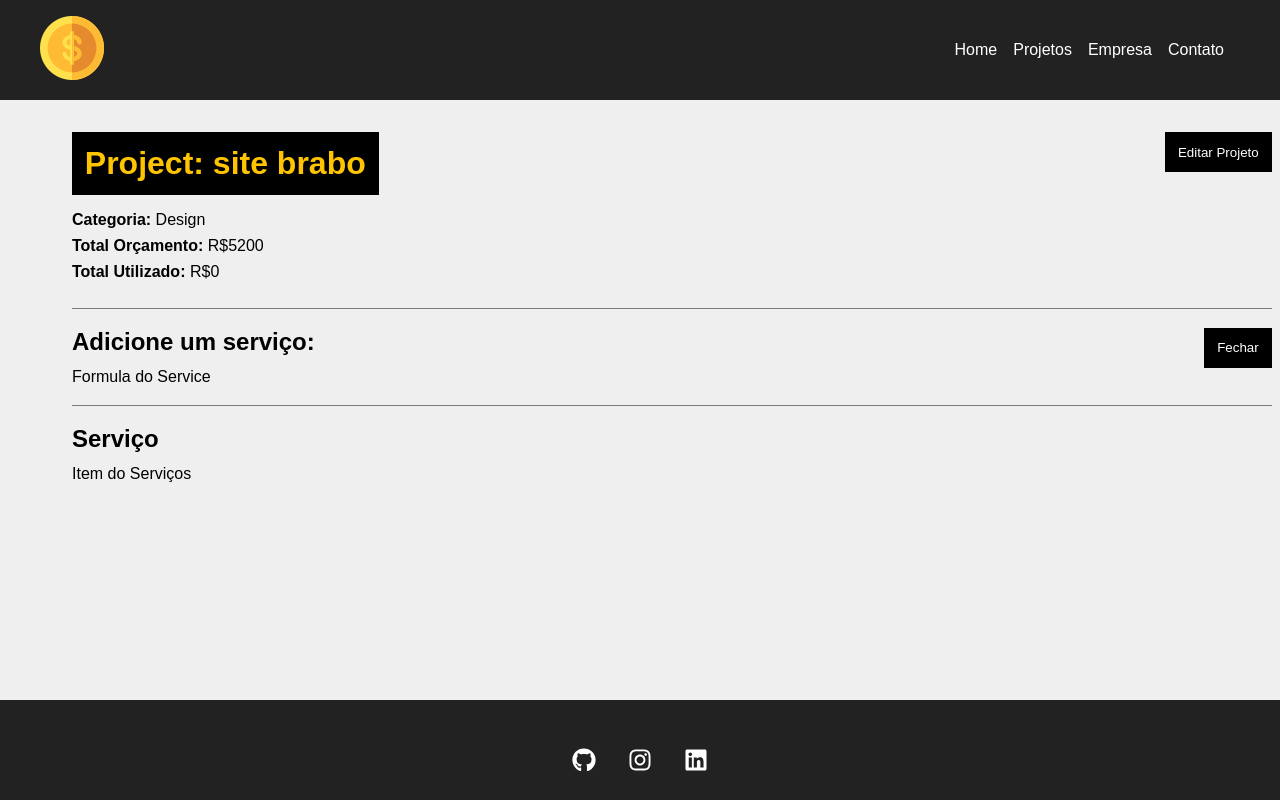
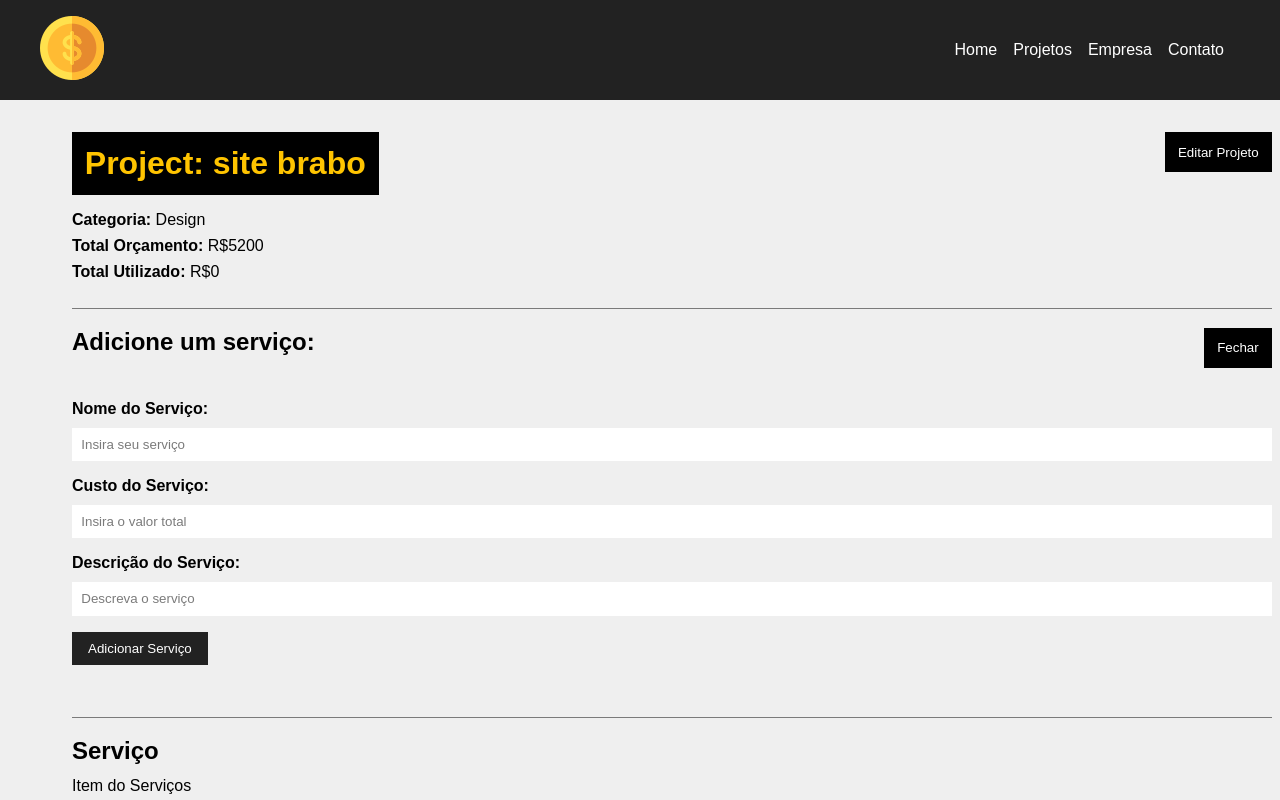
Before and after one commit to devCaiodias/Costs, a React (Create React App) app: page /project/45e7 in a window 1280 px wide. Both pictures are taken after a click on the button "Adicionar serviço". Shown: the top 800 px of the page. Built offline with nearby package versions, Linux system fonts and the light colour scheme; data requests are answered from the project's data file.

Commit message:
Adicionando novos serviços

```diff
--- a/db.json
+++ b/db.json
@@ -8,8 +8,27 @@
         "id": "2",
         "name": "Desenvolvimento"
       },
-      "cost": 0,
-      "services": []
+      "cost": 360,
+      "services": [
+        {
+          "name": "Meu novo serviço ",
+          "cost": "10",
+          "description": "Faz sso",
+          "id": "7ef82e3b-cece-421b-a3ba-8972d530aaca"
+        },
+        {
+          "name": "Meu novo serviço 2",
+          "cost": "100",
+          "description": "Faz sso",
+          "id": "531af5dd-30bd-4254-9e26-29f2ad7e5436"
+        },
+        {
+          "name": "Meu novo serviço 3",
+          "cost": "250",
+          "description": "Faz sso",
+          "id": "1d535649-4f4e-423c-b17d-66c1f64240c4"
+        }
+      ]
     },
     {
       "id": "495b",
--- a/src/components/Pages/Project.js
+++ b/src/components/Pages/Project.js
@@ -1,3 +1,5 @@
+import { v4 as uuidv4} from 'uuid'
+
 import styles from './Project.module.css'
 
 import { useParams } from 'react-router-dom';
@@ -6,6 +8,7 @@
 import Container from '../layout/Container';
 import ProjectForm from '../project/ProjectForm';
 import Menssagem from '../layout/Menssagem';
+import ServiceForm from '../service/ServiceForm';
 
 function Project() {
 
@@ -62,6 +65,43 @@
         }).catch(err => console.log(err))
     }
 
+    function createService(project) {
+        setMessage('')
+
+        // last service
+        const lastService = project.services[project.services.length - 1]
+
+        lastService.id = uuidv4()
+
+        const lastServiceCost = lastService.cost
+
+        const newCost = parseFloat(project.cost) + parseFloat(lastServiceCost)
+
+        // maximun value validation
+        if (newCost > parseFloat(project.budget)) {
+            setMessage('Orçamento Ultrapassado, verifique o valor do serviço')
+            setType('erro')
+            project.services.pop()
+            return
+        }
+
+        // Add service cost to project total cost
+        project.cost = newCost
+
+        // update project
+        fetch(`http://localhost:5000/projects/${project.id}`, {
+            method: 'PATCH',
+            headers: {
+                'Content-Type': 'application/json'
+            },
+            body: JSON.stringify(project)
+        }).then(resp => resp.json())
+        .then((data) => {
+            // Exibir os serviços
+            console.log(data)
+        }).catch(err => console.log(err))
+    }
+
     return (
         <>
             {project.name ? (
@@ -98,9 +138,7 @@
                             </button>
                             <div className={styles.project_info}>
                                 {showServiceForm && (
-                                    <div>
-                                        Formula do Service
-                                    </div>
+                                    <ServiceForm handleSubmit={createService} textBtn="Adicionar Serviço" projectData={project}/>
                                 )
                                 }
                             </div>
--- /dev/null
+++ b/src/components/service/ServiceForm.js
@@ -0,0 +1,32 @@
+import { useState } from 'react';
+
+import Input from '../form/InputForm';
+import SubmitForm from '../form/SubmitForm';
+
+import styles from '../project/ProjectForm.module.css'
+
+function ServiceForm({ handleSubmit, textBtn, projectData}) {
+
+    const [service, setService] = useState({})
+
+    function submit(e) {
+        e.preventDefault()
+        projectData.services.push(service)
+        handleSubmit(projectData)
+    }
+
+    function handleChange(e) {
+        setService({...service, [e.target.name]: e.target.value})
+    }
+
+    return (
+        <form onSubmit={submit} className={styles.form}>
+            <Input type="text" text="Nome do Serviço" name="name" placeholder="Insira seu serviço" handleOnChange={handleChange} />
+            <Input type="number" text="Custo do Serviço" name="cost" placeholder="Insira o valor total" handleOnChange={handleChange} />
+            <Input type="text" text="Descrição do Serviço" name="description" placeholder="Descreva o serviço" handleOnChange={handleChange} />
+            <SubmitForm text={textBtn} />
+        </form>
+    )
+}
+
+export default ServiceForm;
```
